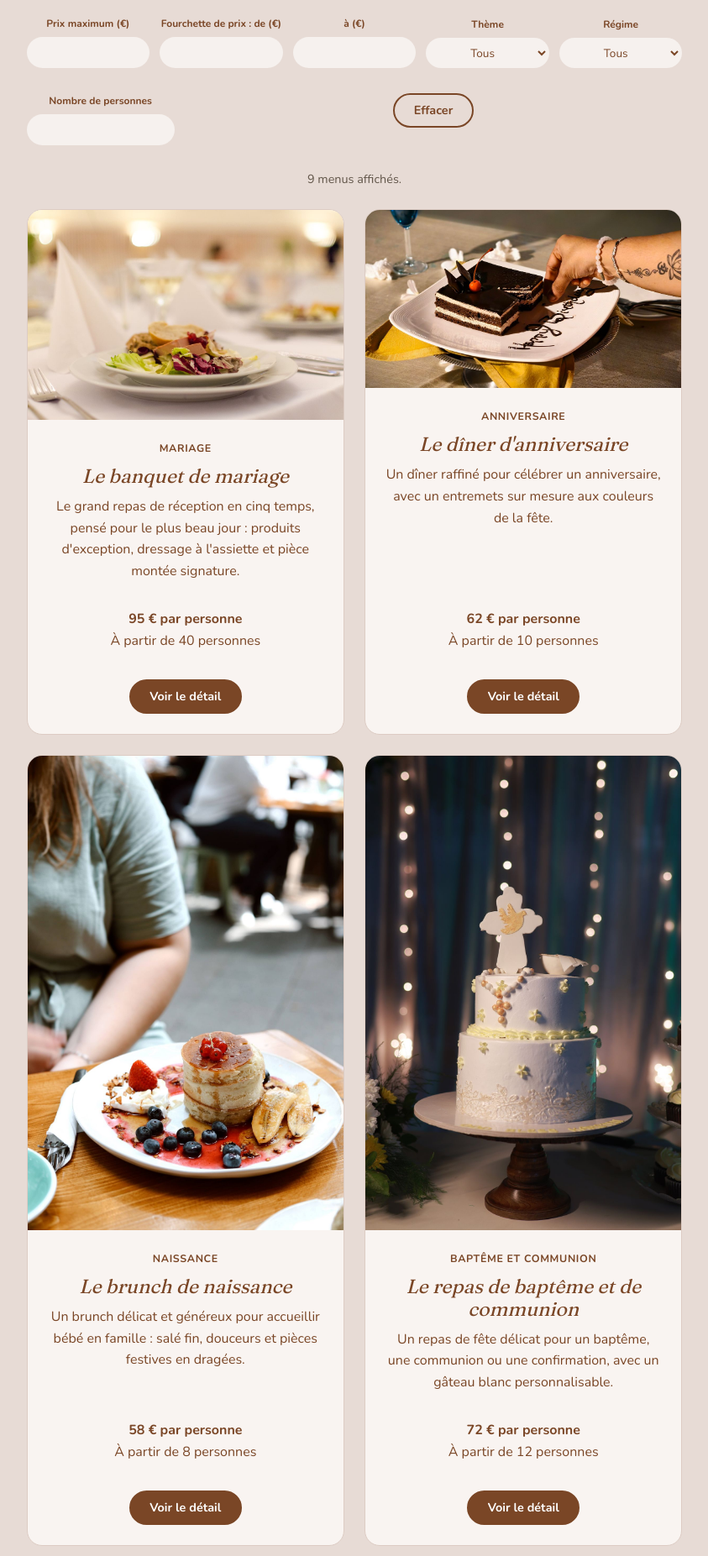
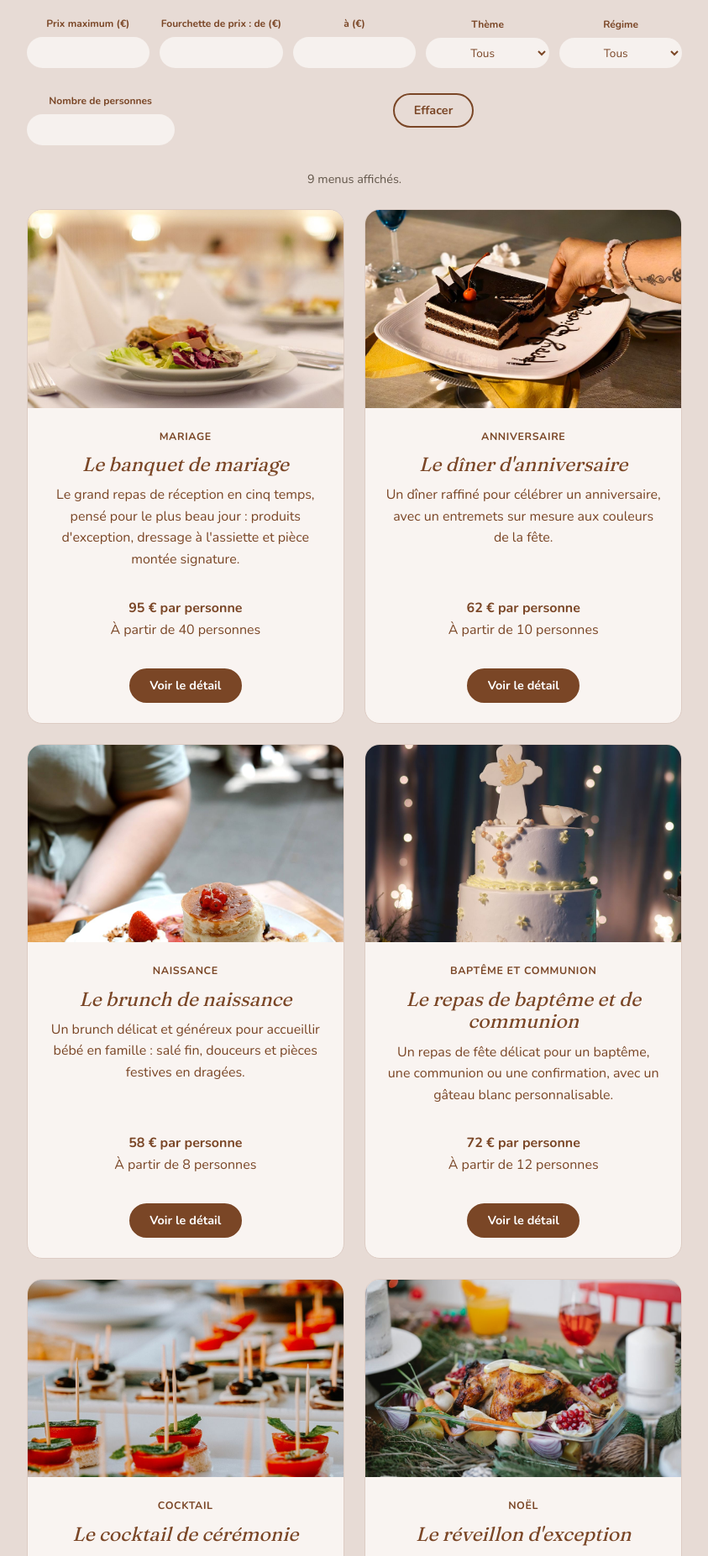
Before and after one commit to Lisbeth7788/Vite-et-Gourmand, a PHP site: page /menus.html in a window 1280 px wide. Shown: the part 790-2643 px from the top of the page at 84% size, without its empty margins (218-1061 px from the left). Run offline with PHP 8.4, Linux system fonts and the light colour scheme; data comes from the database, SQL or seed files in the repository.

Commit message:
Harmonisation des cartes des menus
Co-authored-by: Copilot <223556219+Copilot@users.noreply.github.com>

```diff
--- a/css/style.css
+++ b/css/style.css
@@ -1034,6 +1034,26 @@ form {
 
 .catalogue-card-content .button-small {
   align-self: center;
+}
+
+.catalogue-page .menu-placeholder-image {
+  aspect-ratio: 16 / 10;
+  display: block;
+  flex: none;
+  height: auto;
+  min-height: 0;
+  object-fit: cover;
+  width: 100%;
+}
+
+.catalogue-page .catalogue-card-content {
+  overflow-wrap: anywhere;
+}
+
+@media (min-width: 761px) {
+  .catalogue-page .catalogue-grid {
+    grid-auto-rows: 1fr;
+  }
 }
 
 .actions-paiement {
--- a/menus.html
+++ b/menus.html
@@ -5,7 +5,7 @@
   <meta name="viewport" content="width=device-width, initial-scale=1.0">
   <meta name="description" content="Découvrez tous les menus de Vite et Gourmand.">
   <title>Nos menus - Vite et Gourmand</title>
-  <link rel="stylesheet" href="css/style.css?v=contact-moderne">
+  <link rel="stylesheet" href="css/style.css?v=cartes-menus">
 </head>
 <body>
   <a class="lien-evitement" href="#contenu-principal">Aller au contenu principal</a>
```
